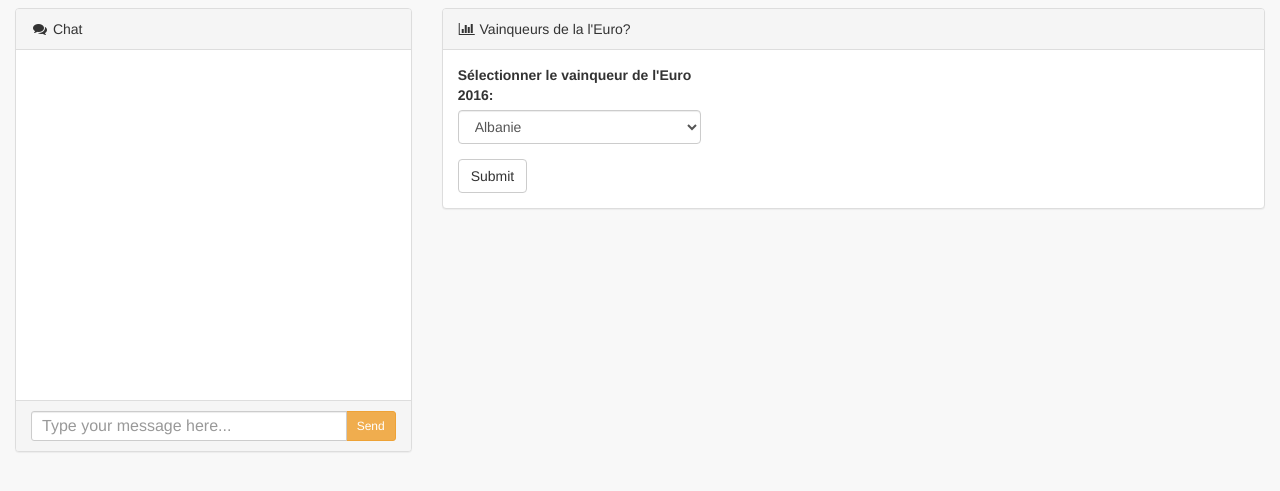
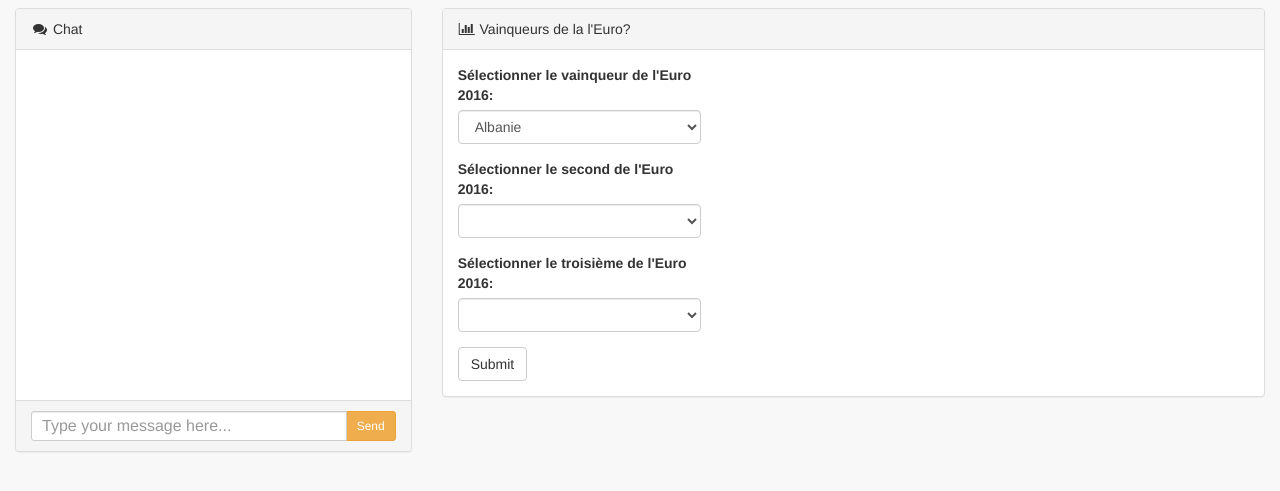
Before and after one commit to RomainCucu/parisSportif3.0, a website: page html/accueil.html in a window 1280 px wide. Shown: the part 153-644 px from the top of the page. Drawn offline with Linux system fonts and the light colour scheme; a script that the page names is missing.

Commit message:
Update accueil.html

```diff
--- a/html/accueil.html
+++ b/html/accueil.html
@@ -316,6 +316,16 @@
                                           <select class="form-control" id="SELECT_VOTER1EURO">
                                           </select>
                                         </div>
+                                         <div class="form-group">
+                                          <label for="SELECT_VOTER2EURO">Sélectionner le second de l'Euro 2016:</label>
+                                          <select class="form-control" id="SELECT_VOTER2EURO">
+                                          </select>
+                                        </div>
+                                         <div class="form-group">
+                                          <label for="SELECT_VOTER3EURO">Sélectionner le troisième de l'Euro 2016:</label>
+                                          <select class="form-control" id="SELECT_VOTER3EURO">
+                                          </select>
+                                        </div>
                                         <button type="submit" class="btn btn-default" id="BTN_VOTER1EURO">Submit</button>
                                     </form>
                                 </div>
```
